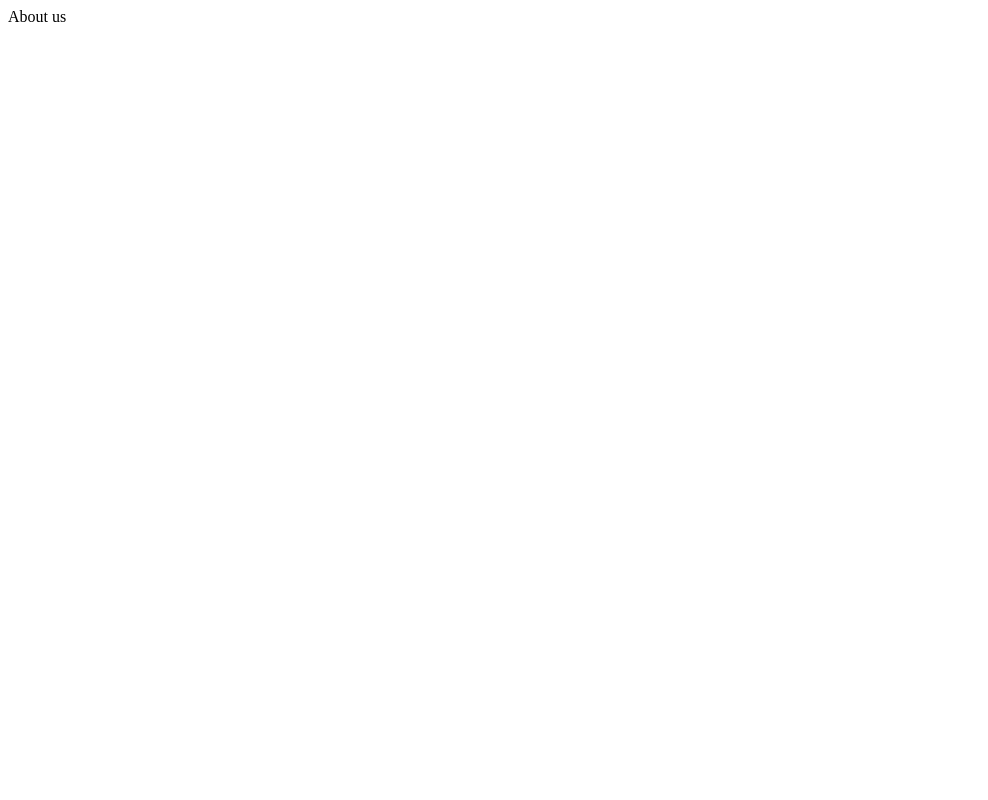
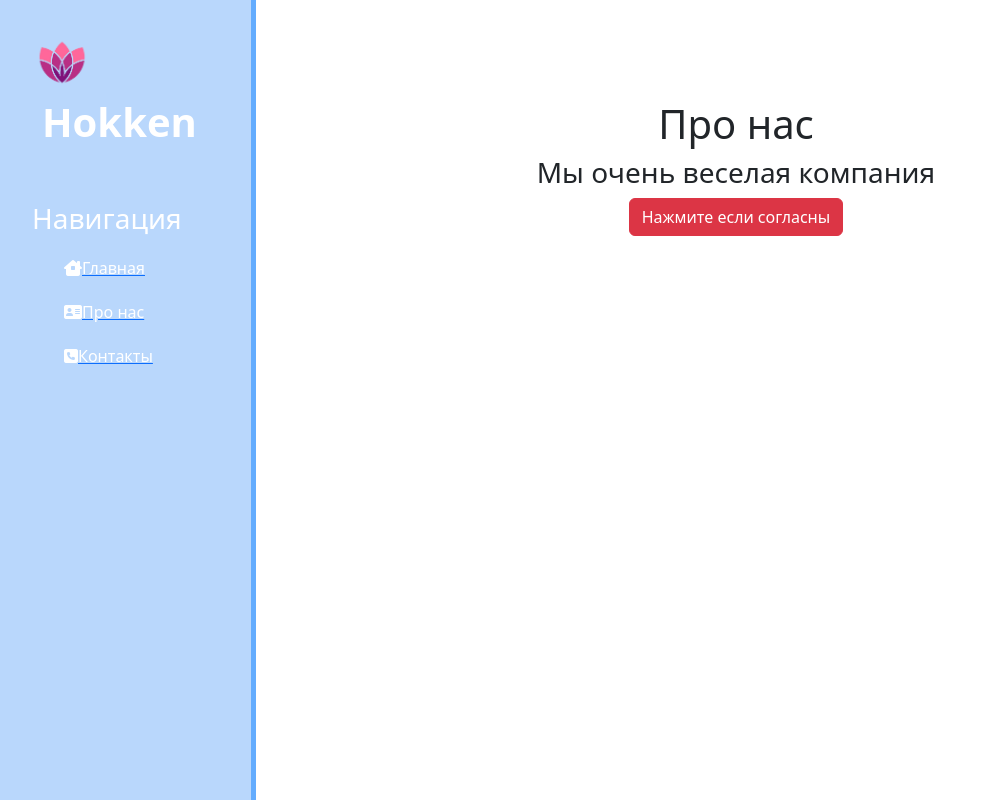
Before and after one commit to Placebek/Django-Web, a Django app: page /about in a window 1280 px wide. Before the commit the part shown is almost empty. Shown: the whole page, without its empty margins (0-988 px from the left). Run offline with Django 4.2, Linux system fonts and the light colour scheme.

Commit message:
Еще раз доработал HTML и CSS файлы, создал новое приложение про новости

```diff
--- a/django_pro/hokken/static/hokken/css/main.css
+++ b/django_pro/hokken/static/hokken/css/main.css
@@ -1,15 +1,15 @@
 body {
-  background-color: rgb(196, 15, 181);
+  background-color: rgb(255, 255, 255);
 }
 
 aside{
   float: left;
-  background-color: rgb(254, 201, 246);
+  background-color: rgb(185, 215, 252);
   width: 20%;
   padding: 2.5%;
   height: 100vh;
-  color: rgba(173, 3, 179, 0.867);
-  border-right: 5px solid rgba(247, 1, 255, 0.867);
+  color: rgb(255, 255, 255);
+  border-right: 5px solid rgba(86, 165, 255, 0.867);
 }
 
 aside img {
@@ -31,7 +31,7 @@ aside h3 {
 aside ul {list-style: none;}
 
 aside ul li {
-  color: rgba(173, 3, 179, 0.867);
+  color: rgb(255, 255, 255);
   display: block;
   margin-top: 20px;
   transition: transform .6s ease;
@@ -43,3 +43,10 @@ aside ul li:hover, aside ul a:hover {
   transform: scale(1.05);
 
 }
+
+main .glavka {
+  float: left;
+  text-align: center;
+  margin-top: 100px;
+  width: 75%;
+}
--- a/django_pro/hokken/templates/hokken/about.html
+++ b/django_pro/hokken/templates/hokken/about.html
@@ -0,0 +1,11 @@
+{% extends "hokken/shablon.html" %}
+
+{%block title%} Про нас {%endblock%}
+
+{% block content%}
+  <div class='glavka'>
+    <h1>Про нас<h1>
+    <h3>Мы очень веселая компания</h3>
+    <button class='btn btn-danger'>Нажмите если согласны</button>
+  </div>
+{% endblock %}
--- a/django_pro/hokken/views.py
+++ b/django_pro/hokken/views.py
@@ -2,7 +2,10 @@ from django.shortcuts import render
 from django.http import HttpResponse
 
 def index(request):
-  return render(request, 'hokken/index.html')
+  data = {
+    'title': 'Главная страница'
+  }
+  return render(request, 'hokken/index.html', data)
 
 def about(request):
-  return HttpResponse("<p>About us</p>")
+  return render(request, 'hokken/about.html')
```
Also changed, not shown: django_pro/hokken/templates/hokken/index.html (+6 -2 lines), django_pro/news/templates/news/news_home.html (added, +7 -0 lines), django_pro/hokken/static/hokken/img/logo.png (added).
